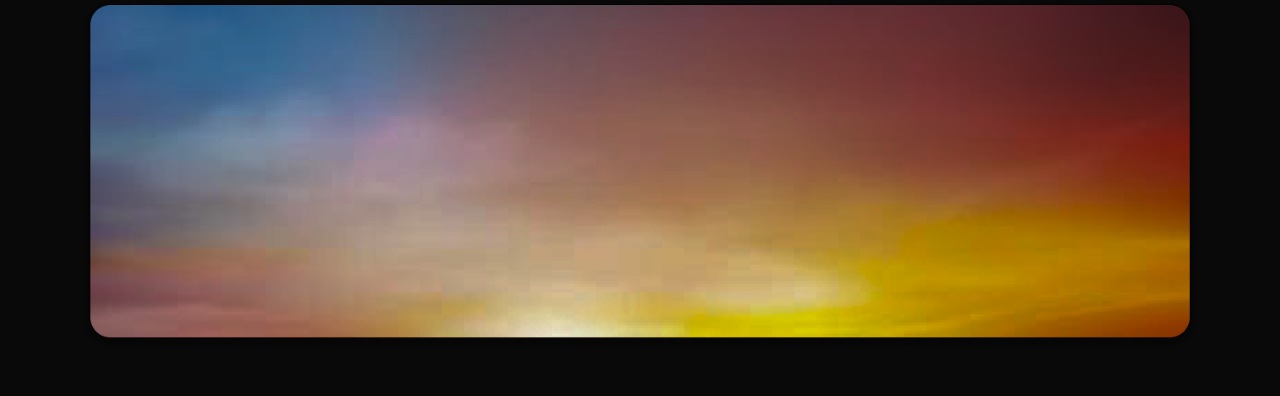
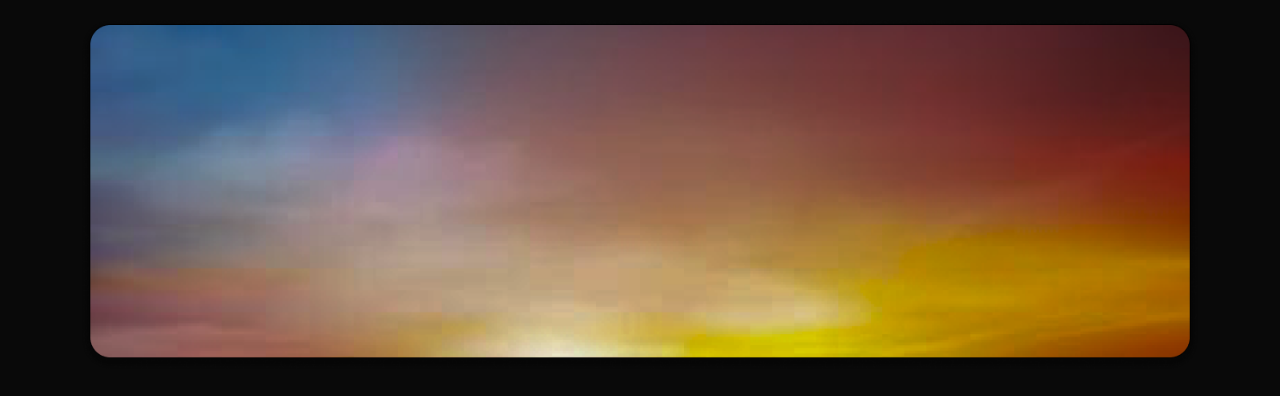
Before and after one commit to DinosaurPotato534/Attendex-Site, a React (Vite) app in the folder Attendex/: page / in a window 1280 px wide. Shown: the top 396 px of the page. Built offline with nearby package versions, Linux system fonts and the light colour scheme.

Commit message:
1234
1233

```diff
--- a/Attendex/src/components/LandingMorning.tsx
+++ b/Attendex/src/components/LandingMorning.tsx
@@ -1,17 +1,17 @@
-import './styles/Landing.css';
+import "./styles/Landing.css";
 
 function LandingMorning() {
-    return(
+  return (
     <>
       <div className="container content">
         <div className="row">
           <div className="text-center">
-            <img src="/sunrise.png" className="img-fluid"/>
+            <img src="/sunrise.png" className="img-fluid image" />
           </div>
         </div>
       </div>
     </>
-    )
+  );
 }
 
 export default LandingMorning;
--- a/Attendex/src/components/styles/Landing.css
+++ b/Attendex/src/components/styles/Landing.css
@@ -4,3 +4,7 @@
    -webkit-user-drag: none;
    -webkit-user-select: none;
    -ms-user-select: none; }
+
+.image {
+   margin-top: 20px;
+}
```
Lines whose indentation alone changed are shown as unchanged.
